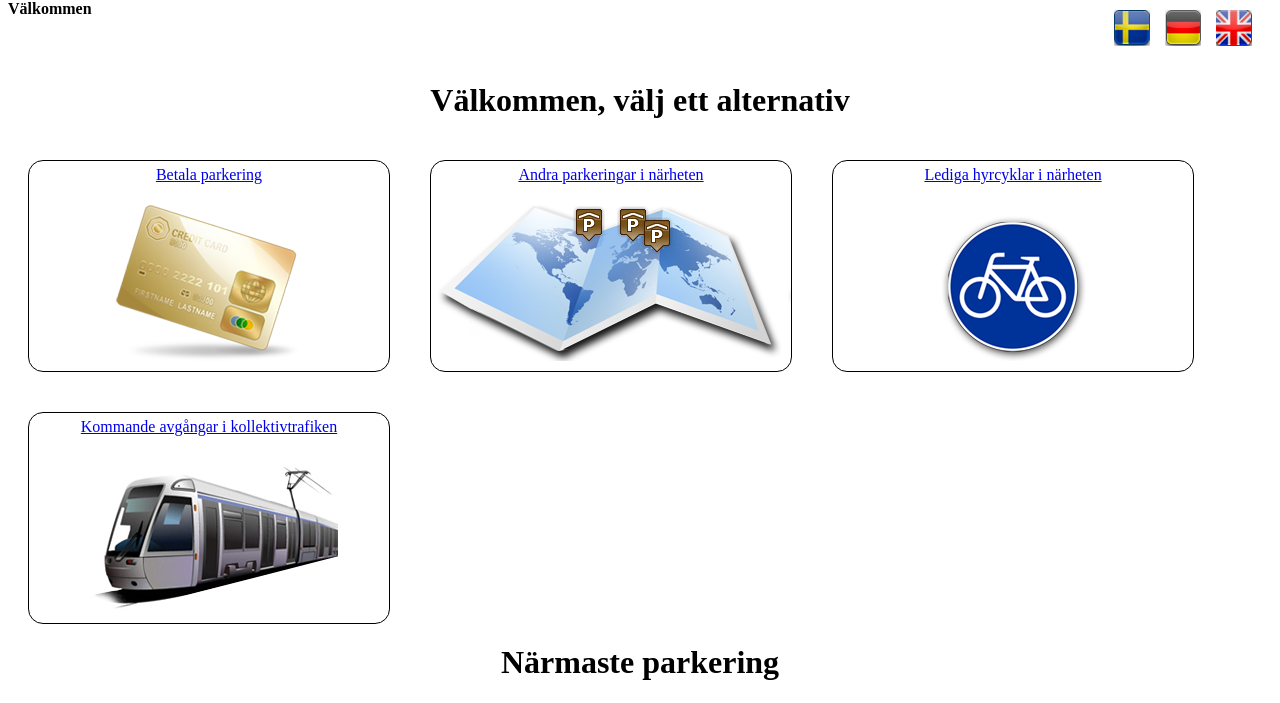
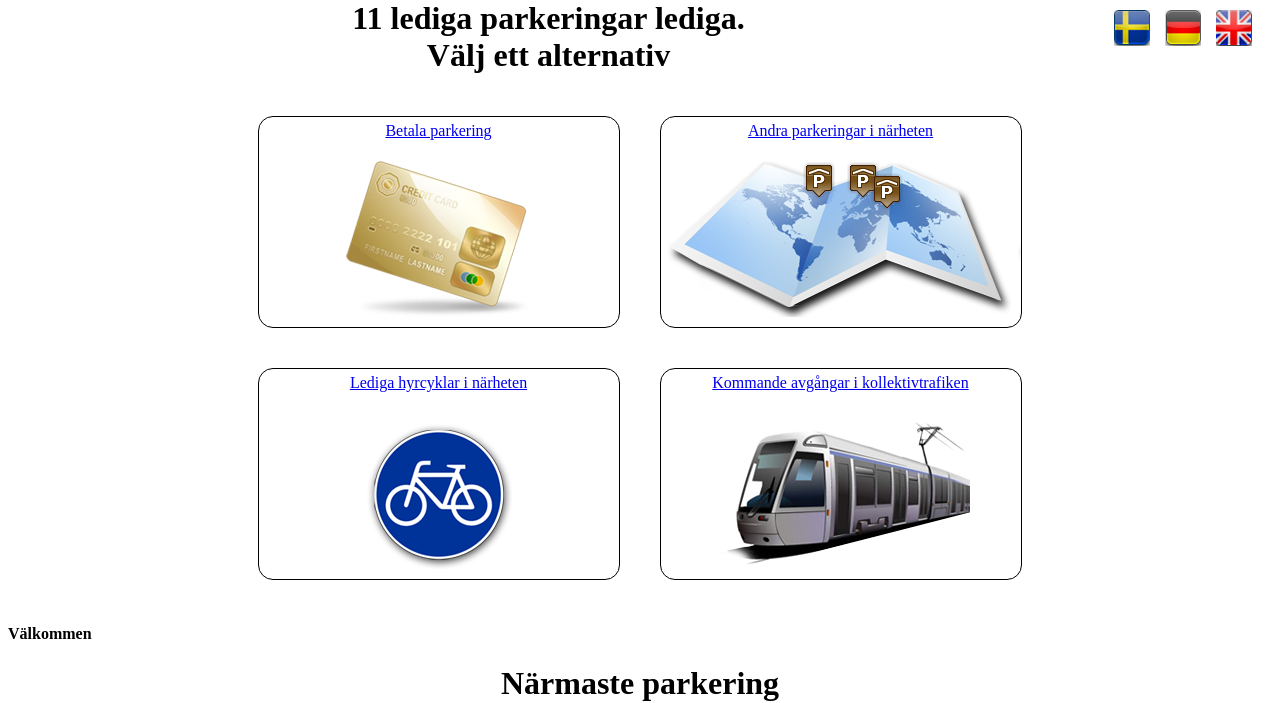
Before and after one commit to ivarsson/Parkera, a PHP site: page / in a window 1280 px wide. Shown: the part 21-724 px from the top of the page. Run offline with PHP 8.4, Linux system fonts and the light colour scheme; some libraries are stand-ins or nearby versions.

Commit message:
Fixed center problem.

```diff
--- a/index.php
+++ b/index.php
@@ -69,19 +69,24 @@
 	<div data-role="page" id="start">
 
 		<div data-role="header" id="header">
-			<div id="langBar"><a href="#noFunction" data-rel="dialog" data-transition="slidedown"><img src="images/swe.png"><img src="images/de.png"><img src="images/uk.png"></a></div>
-		</div><!-- /header -->
+			<div id="langBar">
+				<a href="#noFunction" data-rel="dialog" data-transition="slidedown">
+					<img src="images/swe.png"><img src="images/de.png"><img src="images/uk.png">
+				</a>
+			</div>
+		</div>
+		<!-- /header -->
 
 		<span id="dummy"></span>
 
 		<div data-role="content" id="main">
 
-			<h1>Välkommen, välj ett alternativ</h1>
+			<h1>11 lediga parkeringar lediga.</br>Välj ett alternativ</h1>
 
-			<div class="buttonCont">
+			<div id="buttonCont">
 
-				<a href="#pay" class="button" style="background-image:url('images/payTicket.png'); repeat:none;" onClick="window.location.reload()" data-role="button">Betala parkering</a>
-				<a href="#map" class="button" style="background-image:url('images/mapsIcon.png'); repeat:none;" onClick="window.location.reload()" data-role="button">Andra parkeringar i närheten</a>
+				<a href="#pay" class="button" style="background-image:url('images/payTicket.png'); repeat:none;" data-role="button">Betala parkering</a>
+				<a href="#map" class="button" style="background-image:url('images/mapsIcon.png'); repeat:none;" data-role="button">Andra parkeringar i närheten</a>
 				<a href="#cycles" class="button" style="background-image:url('images/freeBikes.png'); repeat:none;" data-role="button">Lediga hyrcyklar i närheten</a>
 				<a href="#publicTrans" class="button" style="background-image:url('images/publicTransport.png'); repeat:none;" data-role="button">Kommande avgångar i kollektivtrafiken</a>
 			</div>
--- a/style.css
+++ b/style.css
@@ -23,7 +23,7 @@ body {
 }
 
 h1 {
-	margin-left:0 auto;
+	margin: -5 0 5 0;
 	text-align:center;
 }
 
@@ -97,8 +97,13 @@ h1 {
 }
 
 #main {
-	float:left;
 	text-align:center;
+}
+
+#buttonCont {
+	width:805px;
+	display: inline-block;
+
 }
 
 #progressBar {
```
